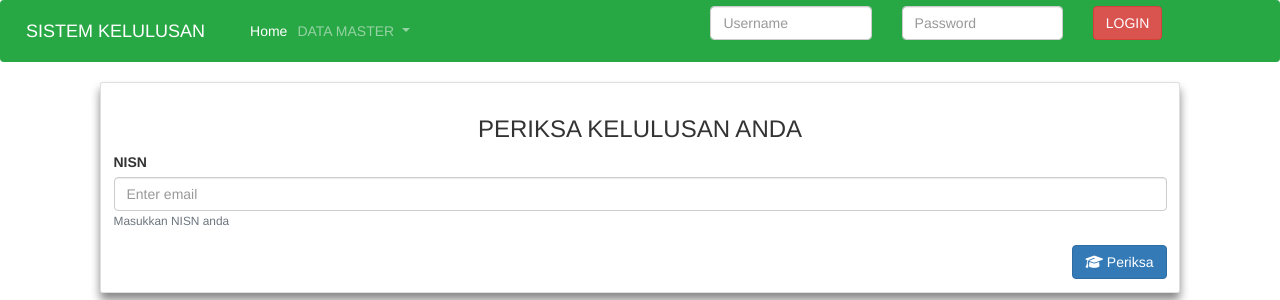
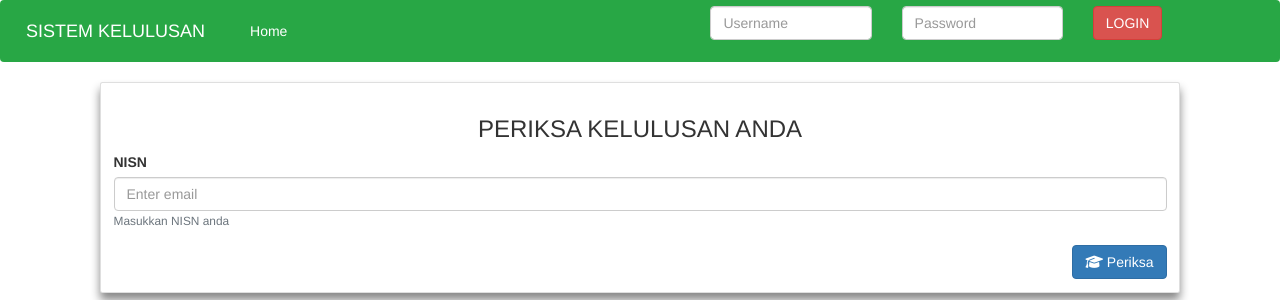
Before and after one commit to MuhammadSuryono/exam-oop, a CodeIgniter app: page /database/index.php/welcome/index in a window 1280 px wide. Shown: the top 300 px of the page. Run offline with CodeIgniter, Linux system fonts and the light colour scheme; some libraries are stand-ins or nearby versions.

Commit message:
Add menu hide

```diff
--- a/application/views/welcome_message.php
+++ b/application/views/welcome_message.php
@@ -30,7 +30,9 @@
             <li class="nav-item active">
                 <a class="nav-link" href="<?= base_url() ?>">Home <span class="sr-only">(current)</span></a>
             </li>
-            <li class="nav-item dropdown">
+            <?php
+            if ($isLogin) {
+                echo '<li class="nav-item dropdown">
                 <a class="nav-link dropdown-toggle" href="#" id="navbarDropdown" role="button" data-toggle="dropdown" aria-haspopup="true" aria-expanded="false">
                     DATA MASTER
                 </a>
@@ -39,7 +41,9 @@
                     <div class="dropdown-divider"></div>
                     <a class="dropdown-item" href="/kelas">Kelas</a>
                 </div>
-            </li>
+            </li>';
+            }
+            ?>
         </ul>
         <?php
         if (!$isLogin) {
```
